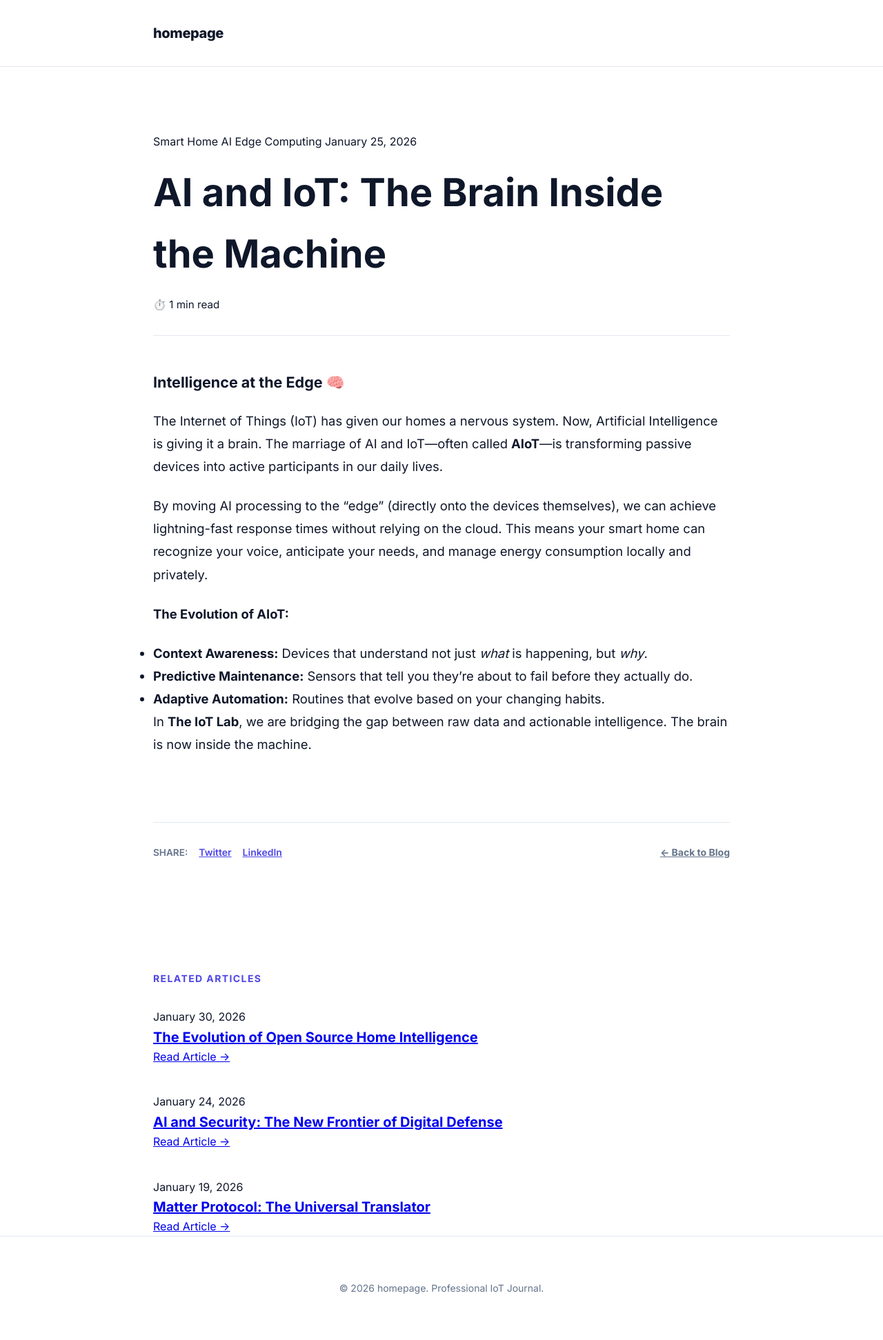
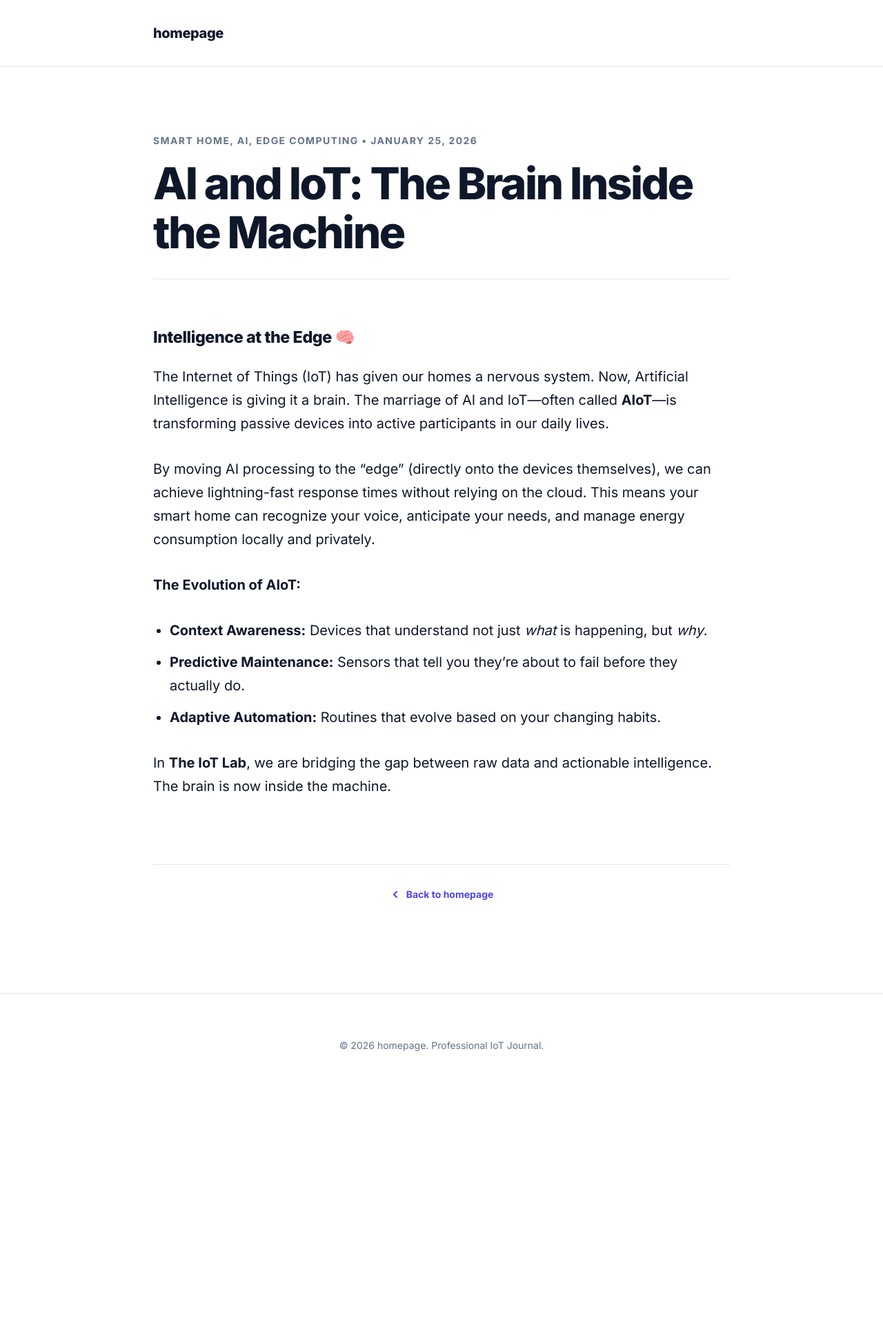
Before and after one commit to Zayeen/homepage, a Jekyll site: the page built from _posts/2026-01-25-ai-and-iot.md, in a window 1280 px wide. Shown: the whole page at 69% size. Built offline with Jekyll 4.4.1, drawn with Linux system fonts in a browser that asks for light colours; after the commit the page ends 1591 px from its top, so only the background shows below that.

Commit message:
Streamline article layout: Remove social buttons and back-to-blog links

```diff
--- a/_layouts/post.html
+++ b/_layouts/post.html
@@ -2,88 +2,37 @@
 layout: default
 ---
 <div class="container">
-    <article class="post-content">
-        <header class="post-header" style="text-align: left; margin-top: 4rem;">
-            <div class="card-meta">
+    <article class="post-content" style="padding: 4rem 0;">
+        <header class="post-header" style="margin-bottom: 4rem;">
+            <div style="font-size: 0.875rem; color: var(--muted); text-transform: uppercase; letter-spacing: 0.1em; font-weight: 700; margin-bottom: 1rem;">
                 {% if page.tags %}
-                    {% for tag in page.tags %}
-                    <span class="text-accent">{{ tag }}</span>
-                    {% endfor %}
+                    {{ page.tags | join: ", " }}
                 {% endif %}
-                <span class="card-date">{{ page.date | date: "%B %d, %Y" }}</span>
+                • {{ page.date | date: "%B %d, %Y" }}
             </div>
-            <h1 style="font-size: clamp(2rem, 6vw, 3.5rem); margin-top: 1rem;">{{ page.title }}</h1>
-            {% assign words = content | number_of_words %}
-            {% assign read_time = words | divided_by: 180 | plus: 1 %}
-            <p style="color: var(--text-muted); font-size: 0.95rem; margin-top: 1rem;">⏱️ {{ read_time }} min read</p>
+            <h1 style="font-size: clamp(2.5rem, 8vw, 4rem); font-weight: 800; line-height: 1.1; letter-spacing: -0.04em;">{{ page.title }}</h1>
         </header>
 
-        <div class="post-body" id="post-body" style="font-size: 1.15rem; line-height: 1.8; color: var(--text-secondary); margin-top: 3rem;">
+        <div class="post-body" style="font-size: 1.25rem; line-height: 1.7; color: var(--fg);">
             {{ content }}
         </div>
 
         <footer class="post-footer" style="margin-top: 6rem; padding-top: 2rem; border-top: 1px solid var(--border);">
-            <div style="display: flex; justify-content: space-between; align-items: center; flex-wrap: wrap; gap: 1.5rem;">
-                <div class="share-buttons" style="display: flex; gap: 1rem; align-items: center;">
-                    <span style="color: var(--text-muted); font-size: 0.85rem; font-weight: 600; text-transform: uppercase;">Share:</span>
-                    <a href="https://twitter.com/intent/tweet?text={{ page.title | url_encode }}&url={{ site.url }}{{ page.url }}" target="_blank" rel="noopener noreferrer" style="color: var(--accent); font-weight: 600;">Twitter</a>
-                    <a href="https://www.linkedin.com/shareArticle?mini=true&url={{ site.url }}{{ page.url }}&title={{ page.title | url_encode }}" target="_blank" rel="noopener noreferrer" style="color: var(--accent); font-weight: 600;">LinkedIn</a>
-                </div>
-                <a href="{{ '/blog/' | relative_url }}" style="font-weight: 700; color: var(--text-primary);">← Back to Blog</a>
-            </div>
+            <a href="{{ '/' | relative_url }}" style="font-weight: 700; color: var(--accent); text-decoration: none; display: inline-flex; align-items: center; gap: 0.5rem;">
+                <svg width="16" height="16" viewBox="0 0 16 16" fill="none" xmlns="http://www.w3.org/2000/svg">
+                    <path d="M10 12L6 8L10 4" stroke="currentColor" stroke-width="2" stroke-linecap="round" stroke-linejoin="round"/>
+                </svg>
+                Back to homepage
+            </a>
         </footer>
-
-        {% assign related_posts_count = 0 %}
-        {% for post in site.posts %}
-            {% if post.url != page.url %}
-                {% for tag in post.tags %}
-                    {% if page.tags contains tag %}
-                        {% assign related_posts_count = related_posts_count | plus: 1 %}
-                        {% break %}
-                    {% endif %}
-                {% endfor %}
-            {% endif %}
-        {% endfor %}
-
-        {% if related_posts_count > 0 %}
-        <div class="related-posts" style="margin-top: 6rem;">
-            <h3 class="section-title">Related Articles</h3>
-            <div class="articles-grid">
-                {% assign shown_count = 0 %}
-                {% for post in site.posts %}
-                    {% if post.url != page.url and shown_count < 3 %}
-                        {% assign common_tag = false %}
-                        {% for tag in post.tags %}
-                            {% if page.tags contains tag %}
-                                {% assign common_tag = true %}
-                                {% break %}
-                            {% endif %}
-                        {% endfor %}
-
-                        {% if common_tag %}
-                            <article class="card">
-                                <div class="card-meta">
-                                    <span class="card-date">{{ post.date | date: "%B %d, %Y" }}</span>
-                                </div>
-                                <h3 style="font-size: 1.25rem;"><a href="{{ post.url | relative_url }}">{{ post.title }}</a></h3>
-                                <a href="{{ post.url | relative_url }}" class="read-more">Read Article →</a>
-                            </article>
-                            {% assign shown_count = shown_count | plus: 1 %}
-                        {% endif %}
-                    {% endif %}
-                {% endfor %}
-            </div>
-        </div>
-        {% endif %}
     </article>
 </div>
 
 <style>
-    /* Inline styles for post-body elements that main.css might not cover broadly enough */
-    .post-body h2, .post-body h3 { color: var(--text-primary); margin-top: 3rem; margin-bottom: 1.25rem; }
-    .post-body p { margin-bottom: 1.5rem; }
-    .post-body blockquote { border-left: 4px solid var(--accent); background: var(--bg-card); padding: 1.5rem; margin: 2rem 0; font-style: italic; border-radius: 0 12px 12px 0; }
-    .post-body code { background: var(--accent-soft); color: var(--accent); padding: 0.2rem 0.4rem; border-radius: 4px; font-size: 0.9em; }
-    .post-body pre { background: var(--bg-card); border: 1px solid var(--border); padding: 1.5rem; border-radius: 12px; overflow-x: auto; margin: 2rem 0; }
-    .post-body pre code { background: none; padding: 0; color: var(--text-primary); }
+    .post-body h2, .post-body h3 { margin-top: 3rem; margin-bottom: 1.25rem; font-weight: 800; letter-spacing: -0.02em; }
+    .post-body p { margin-bottom: 2rem; }
+    .post-body blockquote { border-left: 4px solid var(--accent); padding: 1.5rem; margin: 2.5rem 0; background: var(--card-bg); font-style: italic; }
+    .post-body img { width: 100%; height: auto; border-radius: 8px; margin: 2.5rem 0; }
+    .post-body ul, .post-body ol { margin-bottom: 2rem; padding-left: 1.5rem; }
+    .post-body li { margin-bottom: 0.75rem; }
 </style>
```
